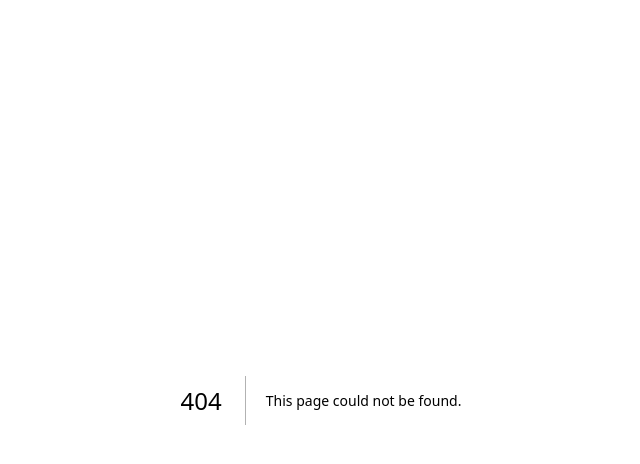
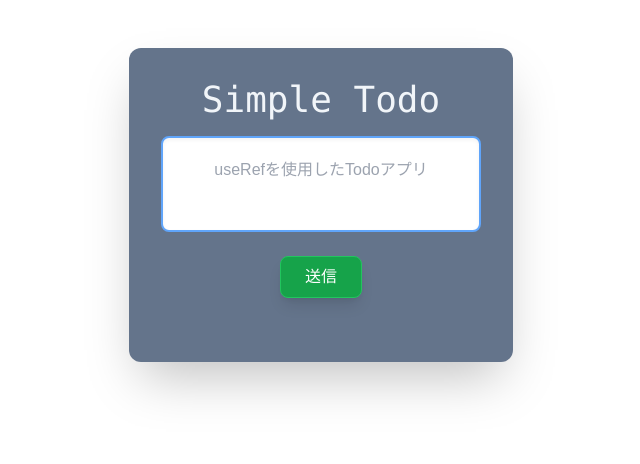
Before and after one commit to kame82/react-begin, a Next.js app: page /simple-todo in a window 1280 px wide. Before the commit this address had no page. Shown: the top 464 px of the page, without its empty margins (319-959 px from the left). Built offline with nearby package versions, Linux system fonts and the light colour scheme.

Commit message:
todoリスト実装

```diff
--- /dev/null
+++ b/app/(main)/simple-todo/customHook.ts
@@ -0,0 +1,47 @@
+import { type RefObject, useRef, useState } from "react";
+
+type Todo = {
+  id: number;
+  text: string;
+  isComplete: boolean;
+};
+
+type UseSimpleTodo = () => {
+  memo: Todo[];
+  textAreaRef: RefObject<HTMLTextAreaElement>;
+  handleMemo: () => void;
+  completeMemo: (id: number) => void;
+  deleteMemo: (index: number) => void;
+};
+
+export const useSimpleTodoText: UseSimpleTodo = () => {
+  const [memo, setMemo] = useState<Todo[]>([]);
+  const textAreaRef = useRef<HTMLTextAreaElement>(null);
+  const [nextId, setNextId] = useState(1);
+
+  const handleMemo = () => {
+    const textAreaValue = textAreaRef.current?.value; // get textarea value
+    if (!textAreaValue || !textAreaValue.trim()) return; // if textarea is empty, return
+    setMemo((prev) => [...prev, { id: nextId, text: textAreaValue, isComplete: false }]); // add new memo
+    setNextId((prev) => prev + 1); // increment nextId
+    textAreaRef.current.value = ""; // clear textarea
+  };
+
+  const completeMemo = (id: number) => {
+    setMemo((prev) =>
+      prev.map((item) => (item.id === id ? { ...item, isComplete: !item.isComplete } : item))
+    );
+  };
+
+  const deleteMemo = (id: number) => {
+    setMemo((prev) => prev.filter((item) => item.id !== id));
+  };
+
+  return {
+    memo,
+    textAreaRef,
+    handleMemo,
+    completeMemo,
+    deleteMemo,
+  };
+};
--- /dev/null
+++ b/app/(main)/simple-todo/page.tsx
@@ -0,0 +1,65 @@
+"use client";
+
+import { NextPage } from "next";
+import { useSimpleTodoText } from "./customHook";
+
+const SimpleTodo: NextPage = () => {
+  const { memo, textAreaRef, handleMemo, completeMemo, deleteMemo } = useSimpleTodoText();
+
+  return (
+    <div className="max-w-4xl mx-auto mt-8 p-4">
+      <div className="flex justify-center">
+        <div className="flex flex-col items-center p-8 bg-slate-500 shadow-2xl rounded-xl">
+          <h1 className="text-4xl font-mono text-slate-100 mb-4">Simple Todo</h1>
+          <textarea
+            ref={textAreaRef}
+            className="resize-none w-80 h-24 border-2 border-blue-400 rounded-lg text-center p-5 focus:outline-none focus:ring-4 focus:ring-blue-500 shadow-inner transition-all duration-300"
+            placeholder="useRefを使用したTodoアプリ"
+          />
+          <div className="mt-6">
+            <button
+              type="button"
+              onClick={handleMemo}
+              className="border border-green-500 bg-green-600 text-white px-6 py-2 rounded-lg hover:bg-green-700 transition-all duration-300 shadow-lg transform hover:scale-105"
+            >
+              送信
+            </button>
+          </div>
+          <div className="w-full max-w-md mt-8">
+            <ul className="space-y-4">
+              {memo.map((item) => (
+                <li
+                  key={item.id}
+                  className="flex justify-between items-center bg-gradient-to-r from-orange-200 to-orange-300 p-4 rounded-lg shadow-lg transform hover:scale-105 transition-all duration-300"
+                >
+                  <span className={`flex-1 text-gray-800 ${item.isComplete ? "line-through" : ""}`}>
+                    {item.isComplete ? "✔️ " : ""}
+                    {item.text}
+                  </span>
+                  <div className="flex space-x-2">
+                    <button
+                      type="button"
+                      onClick={() => completeMemo(item.id)}
+                      className="border border-blue-500 bg-blue-600 text-white px-3 py-1 rounded-lg hover:bg-blue-700 transition-all duration-300 shadow-md transform hover:scale-110"
+                    >
+                      完了
+                    </button>
+                    <button
+                      type="button"
+                      onClick={() => deleteMemo(item.id)}
+                      className="border border-red-500 bg-red-600 text-white px-3 py-1 rounded-lg hover:bg-red-700 transition-all duration-300 shadow-md transform hover:scale-110"
+                    >
+                      削除
+                    </button>
+                  </div>
+                </li>
+              ))}
+            </ul>
+          </div>
+        </div>
+      </div>
+    </div>
+  );
+};
+
+export default SimpleTodo;
--- a/app/page.tsx
+++ b/app/page.tsx
@@ -71,6 +71,14 @@ export default function Home() {
               6 Simple Memo
             </div>
           </Link>
+          <Link href="/simple-todo">
+            <div
+              className="border-2 border-gray-500 rounded-lg bg-red-600 hover:bg-red-400
+            px-6 py-4 text-center shadow-lg transition-colors duration-300 cursor-pointer"
+            >
+              7 Simple Todo
+            </div>
+          </Link>
         </div>
       </div>
     </div>
```
